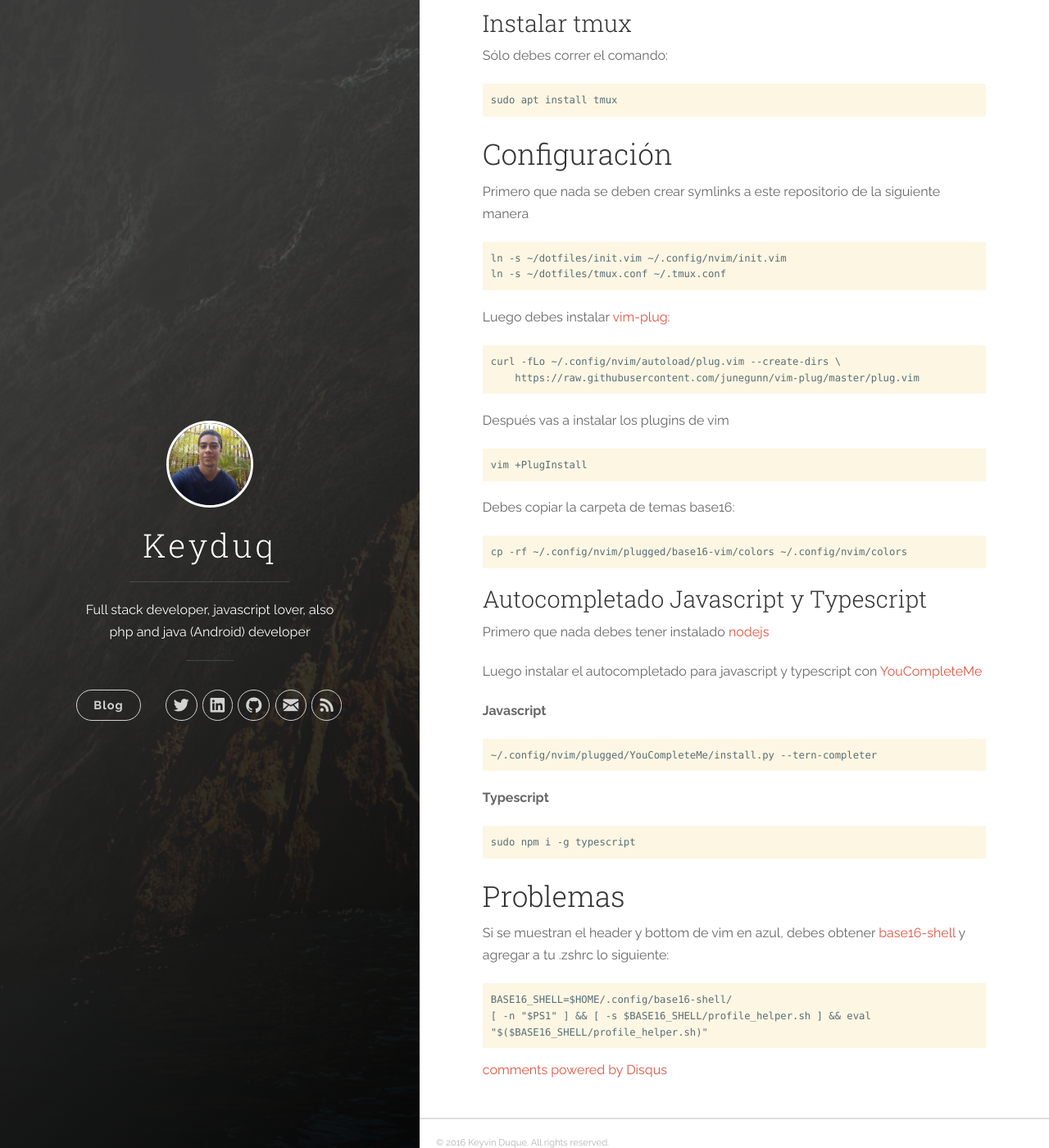
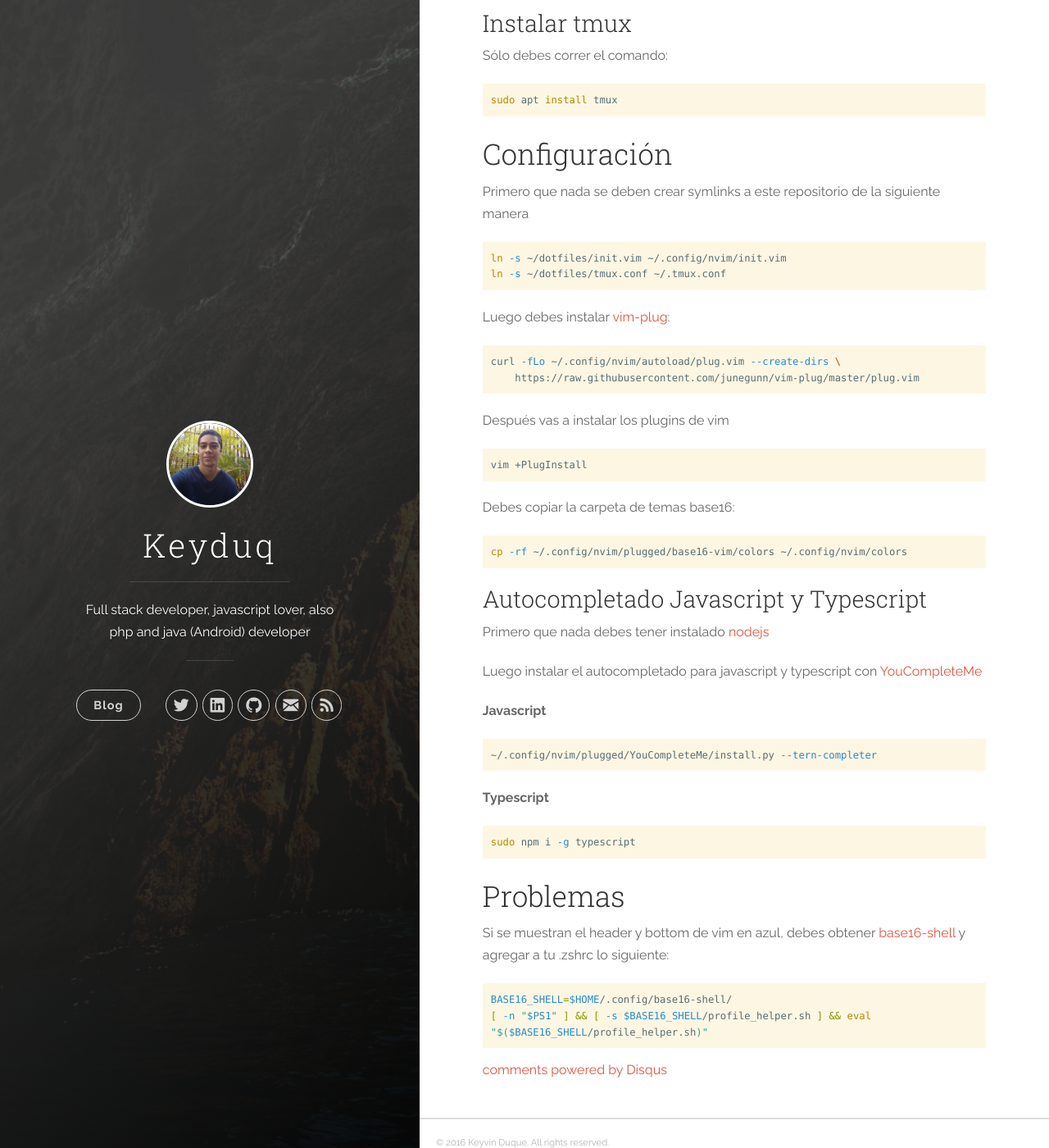
Before and after one commit to keyduq/keyduq.github.io, a Jekyll site: the page built from _posts/2016-10-21-dotfiles.md, in a window 1280 px wide and 1400 px high, scrolled down 2421 px. Shown: the whole window at 82% size. Built offline with Jekyll 4.4.1, drawn with Linux system fonts in a browser that asks for light colours; nearby versions of some CDN libraries; comment, search, counter and statistics services are not loaded; some of the changed text lies outside the part shown.

Commit message:
arreglo post de dotfiles

````diff
--- a/_posts/2016-10-21-dotfiles.md
+++ b/_posts/2016-10-21-dotfiles.md
@@ -45,7 +45,8 @@ Si no usas Spotify, puedes eliminar la línea en tmux.conf.
 - Módulos de python
 
 Si no posees los módulos de python, debes instalarlos con el siguiente comando
-```
+
+```shell
 sudo apt install python-dev python-pip python3-dev python3-pip
 ```
 
@@ -54,7 +55,8 @@ sudo apt install python-dev python-pip python3-dev python3-pip
 ### Dotfiles
 
 Primero que nada debes correr el siguiente comando para obtener el repositorio:
-```
+
+```shell
 git clone https://github.com/keyduq/dotfiles.git ~/dotfiles
 ```
 
@@ -65,7 +67,8 @@ Las instrucciones para instalar estan aquí [oh-my-zsh](https://github.com/robby
 ### Gnome terminal base16 solarized theme
 
 Debes correr lo siguiente:
-```
+
+```shell
 git clone https://github.com/chriskempson/base16-gnome-terminal.git ~/.config/base16-gnome-terminal
 source .config/base16-gnome-terminal/base16-solarized.dark.sh
 ```
@@ -76,38 +79,44 @@ Luego debes elegir el perfil abriendo la terminal e yendo al menú Terminal > Ch
 Para las instrucciones en ubuntu ingresa aquí [Installing Neovim](https://github.com/neovim/neovim/wiki/Installing-Neovim#ubuntu)
 
 Para poder instalar plugins que necesiten neovim compilado con python (como el incluido YouCompleteMe), debes correr lo siguiente:
-```
+
+```shell
 sudo pip3 install neovim
 ```
 
 ### Instalar tmux
 
 Sólo debes correr el comando:
-```
+
+```shell
 sudo apt install tmux
 ```
 
 ## Configuración
 
 Primero que nada se deben crear symlinks a este repositorio de la siguiente manera
-```
+
+```shell
 ln -s ~/dotfiles/init.vim ~/.config/nvim/init.vim
 ln -s ~/dotfiles/tmux.conf ~/.tmux.conf
 ```
 
 Luego debes instalar [vim-plug](https://github.com/junegunn/vim-plug):
-```
+
+```shell
 curl -fLo ~/.config/nvim/autoload/plug.vim --create-dirs \
     https://raw.githubusercontent.com/junegunn/vim-plug/master/plug.vim
 ```
 
 Después vas a instalar los plugins de vim
-```
+
+```shell
 vim +PlugInstall
 ```
 
 Debes copiar la carpeta de temas base16:
-```
+
+```shell
 cp -rf ~/.config/nvim/plugged/base16-vim/colors ~/.config/nvim/colors
 ```
 
@@ -118,11 +127,14 @@ Primero que nada debes tener instalado [nodejs](https://nodejs.org/en/)
 Luego instalar el autocompletado para javascript y typescript con [YouCompleteMe](https://github.com/Valloric/YouCompleteMe)
 
 **Javascript**
-```
+
+```shell
 ~/.config/nvim/plugged/YouCompleteMe/install.py --tern-completer
 ```
+
 **Typescript**
-```
+
+```shell
 sudo npm i -g typescript
 ```
 
@@ -130,7 +142,8 @@ sudo npm i -g typescript
 
 Si se muestran el header y bottom de vim en azul, debes obtener [base16-shell](https://github.com/chriskempson/base16-shell)
 y agregar a tu .zshrc lo siguiente:
-```
+
+```zsh
 BASE16_SHELL=$HOME/.config/base16-shell/
 [ -n "$PS1" ] && [ -s $BASE16_SHELL/profile_helper.sh ] && eval "$($BASE16_SHELL/profile_helper.sh)"
 ```
````
